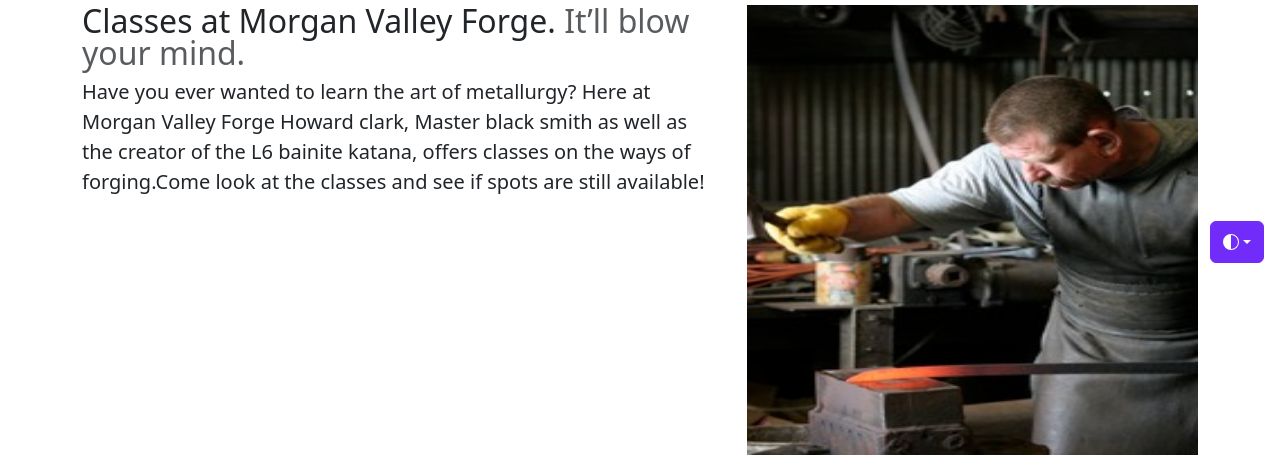
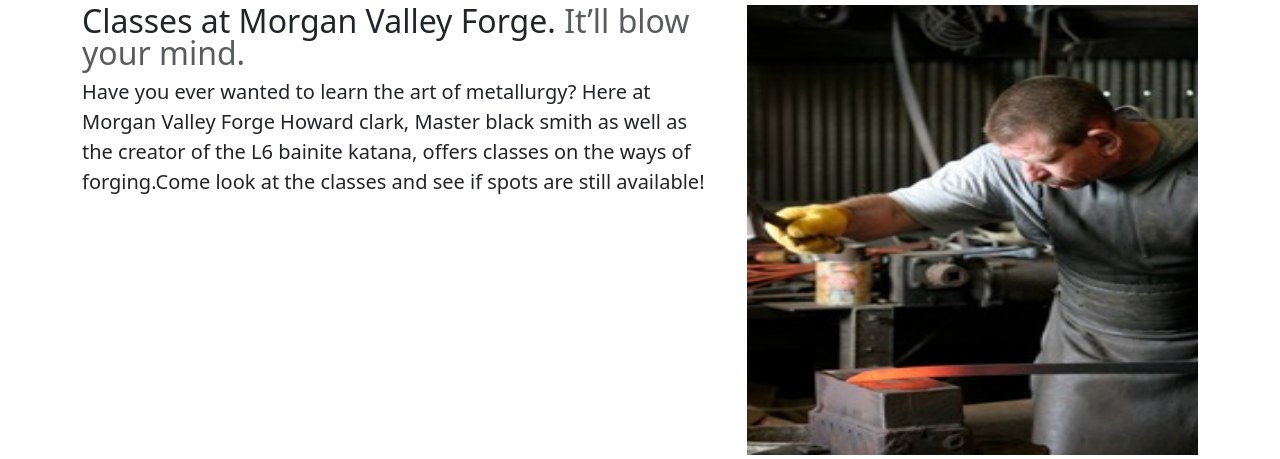
Before and after one commit to Baileyrechkemmr/omimi_swords, a Django app: page / in a window 1280 px wide. Shown: the part 521-980 px from the top of the page. Run offline with Django 3.2, Linux system fonts and the light colour scheme.

Commit message:
got rid of toggle them on honme page of home page

```diff
--- a/projects/templates/projects/home.html
+++ b/projects/templates/projects/home.html
@@ -114,53 +114,7 @@
         </symbol>
     </svg>
 
-    <div class="dropdown position-fixed bottom-0 end-0 mb-3 me-3 bd-mode-toggle">
-        <button class="btn btn-bd-primary py-2 dropdown-toggle d-flex align-items-center" id="bd-theme" type="button"
-            aria-expanded="false" data-bs-toggle="dropdown" aria-label="Toggle theme (auto)">
-            <svg class="bi my-1 theme-icon-active" width="1em" height="1em">
-                <use href="#circle-half"></use>
-            </svg>
-            <span class="visually-hidden" id="bd-theme-text">Toggle theme</span>
-        </button>
-        <ul class="dropdown-menu dropdown-menu-end shadow" aria-labelledby="bd-theme-text">
-            <li>
-                <button type="button" class="dropdown-item d-flex align-items-center" data-bs-theme-value="light"
-                    aria-pressed="false">
-                    <svg class="bi me-2 opacity-50 theme-icon" width="1em" height="1em">
-                        <use href="#sun-fill"></use>
-                    </svg>
-                    Light
-                    <svg class="bi ms-auto d-none" width="1em" height="1em">
-                        <use href="#check2"></use>
-                    </svg>
-                </button>
-            </li>
-            <li>
-                <button type="button" class="dropdown-item d-flex align-items-center" data-bs-theme-value="dark"
-                    aria-pressed="false">
-                    <svg class="bi me-2 opacity-50 theme-icon" width="1em" height="1em">
-                        <use href="#moon-stars-fill"></use>
-                    </svg>
-                    Dark
-                    <svg class="bi ms-auto d-none" width="1em" height="1em">
-                        <use href="#check2"></use>
-                    </svg>
-                </button>
-            </li>
-            <li>
-                <button type="button" class="dropdown-item d-flex align-items-center active" data-bs-theme-value="auto"
-                    aria-pressed="true">
-                    <svg class="bi me-2 opacity-50 theme-icon" width="1em" height="1em">
-                        <use href="#circle-half"></use>
-                    </svg>
-                    Auto
-                    <svg class="bi ms-auto d-none" width="1em" height="1em">
-                        <use href="#check2"></use>
-                    </svg>
-                </button>
-            </li>
-        </ul>
-    </div>
+
 
 
     <header data-bs-theme="dark">
```
